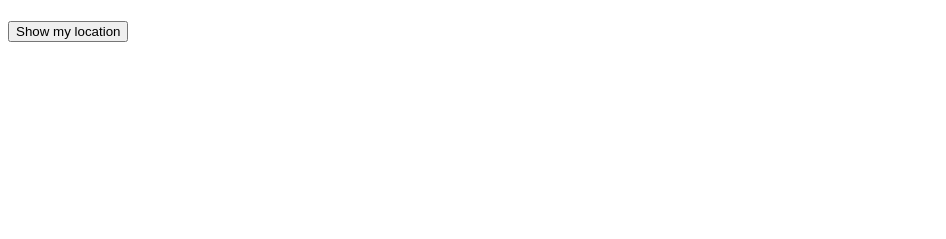
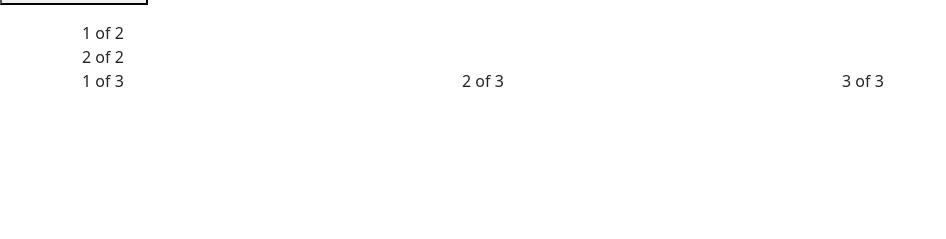
Before and after one commit to 10946009/ntub_112403, a Django app: template code/tourist/templates/sayhello.html in a window 1280 px wide. Shown: the part 164-403 px from the top of the page, without its empty margins (0-946 px from the left). Run offline with Django 4.2, Linux system fonts and the light colour scheme; the template is opened without the code that fills it, so the values that code supplies are empty; some libraries are stand-ins or nearby versions.

Commit message:
安裝Bootstrap

```diff
--- a/code/pyproject.toml
+++ b/code/pyproject.toml
@@ -11,6 +11,8 @@ django = "^4.2"
 googlemaps = "^4.10.0"
 populartimes = {git = "https://github.com/m-wrzr/populartimes"}
 python-dotenv = "^1.0.0"
+django-bootstrap5 = "^23.1"
+django-bootstrap-v5 = "^1.0.11"
 
 
 [tool.poetry.group.dev.dependencies]
--- a/code/tourist/templates/sayhello.html
+++ b/code/tourist/templates/sayhello.html
@@ -1,3 +1,7 @@
+{% load bootstrap5 %}
+{% bootstrap_css %}
+{% bootstrap_javascript %}
+
 <!DOCTYPE html>
 <html lang="en">
 <head>
@@ -18,7 +22,27 @@
     <a id="map-link" target="_blank"></a>
 
 
-
+    <div class="container">
+        <div class="row">
+          <div class="col col-sm-8 col-md-3 col-lg-12">
+            1 of 2
+          </div>
+          <div class="col">
+            2 of 2
+          </div>
+        </div>
+        <div class="row">
+          <div class="col">
+            1 of 3
+          </div>
+          <div class="col">
+            2 of 3
+          </div>
+          <div class="col">
+            3 of 3
+          </div>
+        </div>
+      </div>
 
 
     <script>
@@ -53,5 +77,6 @@
             document.querySelector("#find-me").addEventListener("click", geoFindMe);
     </script>
 
+
 </body>
 </html>
--- a/code/tourist/tourist/settings.py
+++ b/code/tourist/tourist/settings.py
@@ -37,7 +37,11 @@ INSTALLED_APPS = [
     "django.contrib.sessions",
     "django.contrib.messages",
     "django.contrib.staticfiles",
-    'myapp', #新增的app
+
+    "bootstrap5",
+
+
+    "myapp", #新增的app
 ]
 
 MIDDLEWARE = [
```
Also changed, not shown: 1 other file.
